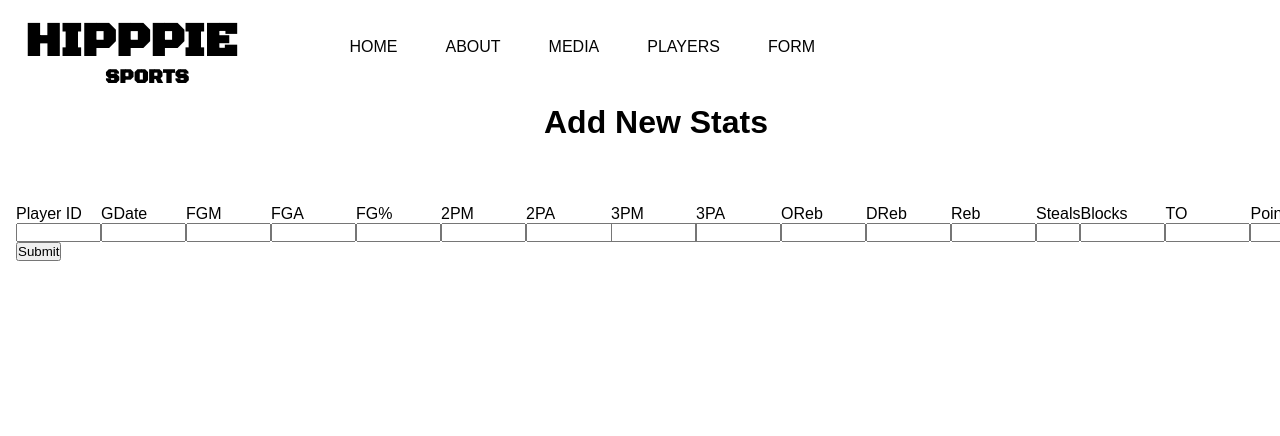
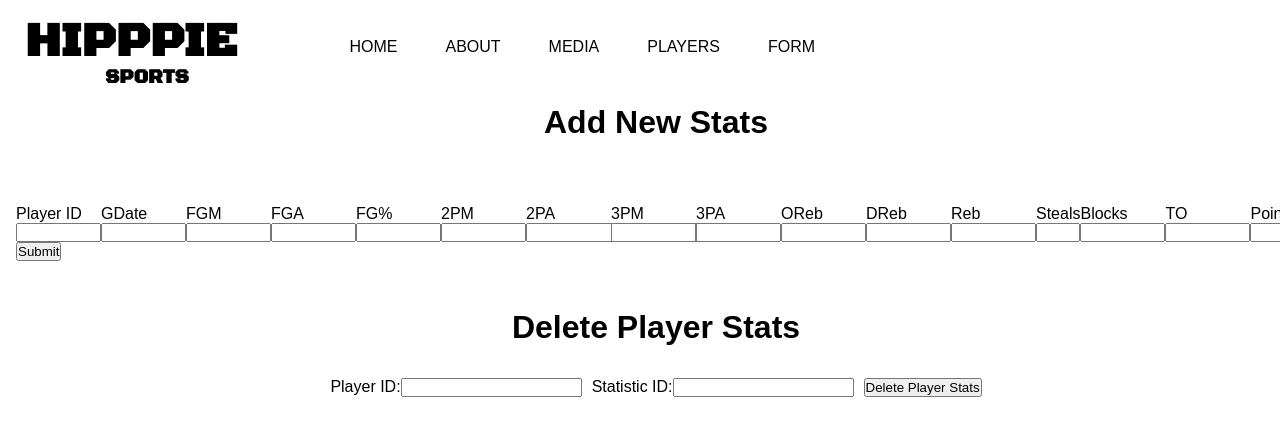
Before and after one commit to Hipppie3/Basketball_frontend, a React (Vite) app: page /editStats in a window 1280 px wide. Shown: the top 436 px of the page. Built offline with nearby package versions, Linux system fonts and the light colour scheme.

Commit message:
delete stats

```diff
--- a/src/pages/playersFolder/PlayersPage.jsx
+++ b/src/pages/playersFolder/PlayersPage.jsx
@@ -158,7 +158,7 @@ console.log(player);
               <div className="twoPM">2PM</div>
               <div className="twoPA">2PA</div>
               <div className="threePM">3PM</div>
-              <div className="threePA">.3PA</div>
+              <div className="threePA">3PA</div>
               <div className="oReb">OREB</div>
               <div className="dReb">DREB</div>
               <div className="reb">REB</div>
--- a/src/pages/playersFolder/playersForm/AddStatsPage.css
+++ b/src/pages/playersFolder/playersForm/AddStatsPage.css
@@ -30,3 +30,17 @@ margin-bottom: 4rem;
 .newStatsInput {
   width: 100%;
 }
+
+.deleteStats {
+  margin-top: 3rem;
+  display: flex;
+  flex-direction: column;
+  justify-content: center;
+  align-items: center;
+}
+
+.statsInput {
+  margin-top: 2rem;
+  display: flex;
+  gap: 10px;
+}
--- a/src/pages/playersFolder/playersForm/AddStatsPage.jsx
+++ b/src/pages/playersFolder/playersForm/AddStatsPage.jsx
@@ -25,6 +25,7 @@ const [stl, setStl] = useState('');
 const [blk, setBlk] = useState('');
 const [to, setTo] = useState('');
 const [pts, setPts] = useState('');
+const [statId, setStatId] = useState('');
 
   const handleStatisticsSubmit = async (e) => {
     e.preventDefault();
@@ -76,6 +77,16 @@ const [pts, setPts] = useState('');
     setBlk('');
     setTo('');
     setPts('');
+    } catch (error) {
+      console.error(error);
+    }
+  };
+
+    const handleDeleteStatistics = async () => {
+    try {
+      await axios.delete(`api/players/${id}/statistics`);
+      // Reset form values
+      setId('');
     } catch (error) {
       console.error(error);
     }
@@ -283,6 +294,30 @@ const [pts, setPts] = useState('');
     className="addStatsBtn">Submit</button>
 
 </form>
+<div className="deleteStats">
+<h1>Delete Player Stats</h1>
+  <form onSubmit={handleDeleteStatistics}>
+    <div className='statsInput'>
+        <label>
+          Player ID:
+          <input
+            type="number"
+            value={id}
+            onChange={(e) => setId(e.target.value)}
+          />
+        </label>
+        <label>
+          Statistic ID:
+          <input
+            type="number"
+            value={statId}
+            onChange={(e) => setStatId(e.target.value)}
+          />
+        </label>
+        <button type="submit">Delete Player Stats</button>
+        </div>
+      </form>
+      </div>
  </div>
 )
 }
```
